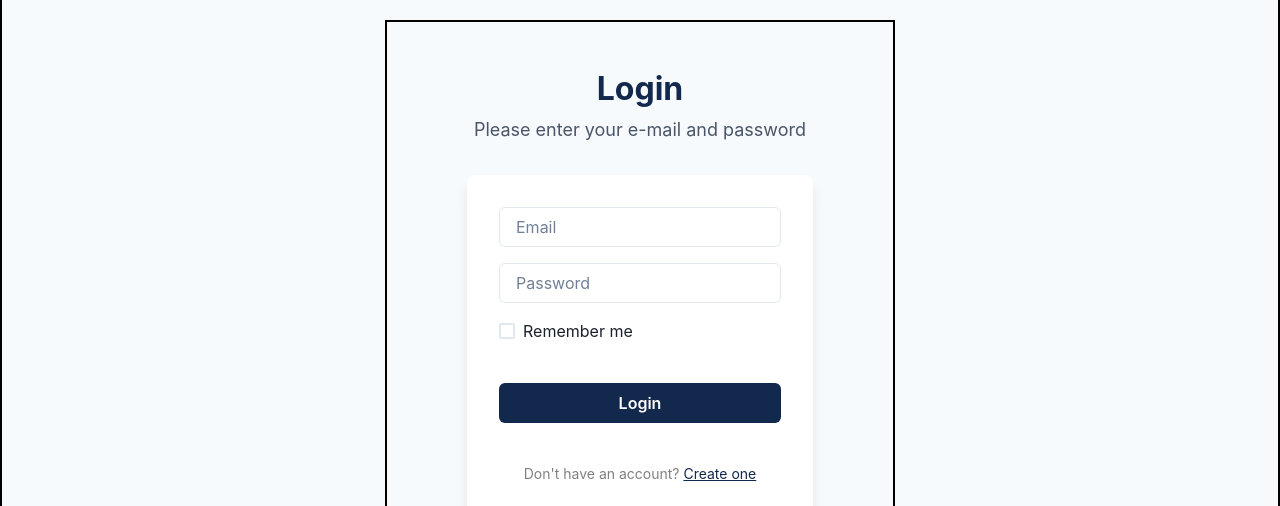
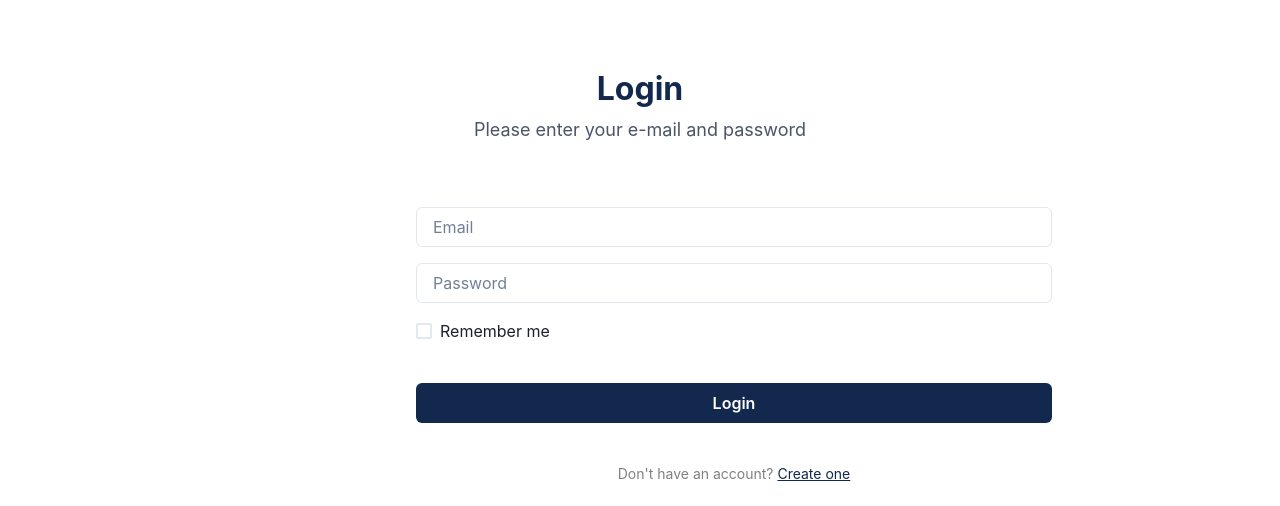
Before and after one commit to rohaantelangur/vestal-trouble-683, a React (Create React App) app: page /login in a window 1280 px wide. Shown: the part 446-952 px from the top of the page. Built offline with nearby package versions, Linux system fonts and the light colour scheme.

Commit message:
login styling

```diff
--- a/src/Components/LoginCom/Login.jsx
+++ b/src/Components/LoginCom/Login.jsx
@@ -64,16 +64,16 @@ export function Login() {
       minH={"100vh"}
       align={"center"}
       justify={"center"}
-      bg={useColorModeValue("gray.50", "gray.800")}
-      border={"2px solid black"}
+      // bg={useColorModeValue("gray.50", "gray.800")}
+      // border={"2px solid black"}
     >
       <Stack
         spacing={8}
         mx={"auto"}
         maxW={"lg"}
-        py={12}
-        px={20}
-        border={"2px solid black"}
+        // py={12}
+        // px={20}
+        // border={"2px solid black"}
       >
         <Stack align={"center"}>
           <Heading fontSize={"2rem"} color={"#12284c"}>
@@ -86,8 +86,10 @@ export function Login() {
         <Box
           rounded={"lg"}
           bg={useColorModeValue("white", "gray.700")}
-          boxShadow={"lg"}
+          // boxShadow={"lg"}
           p={8}
+          width={"700px"}
+          margin="auto"
         >
           <Stack spacing={4}>
             <FormControl id="email">
@@ -95,6 +97,7 @@ export function Login() {
               <Input
                 type="email"
                 placeholder="Email"
+                // width={"60%"}
                 isRequired
                 value={state.email}
                 onChange={(e) =>
```
